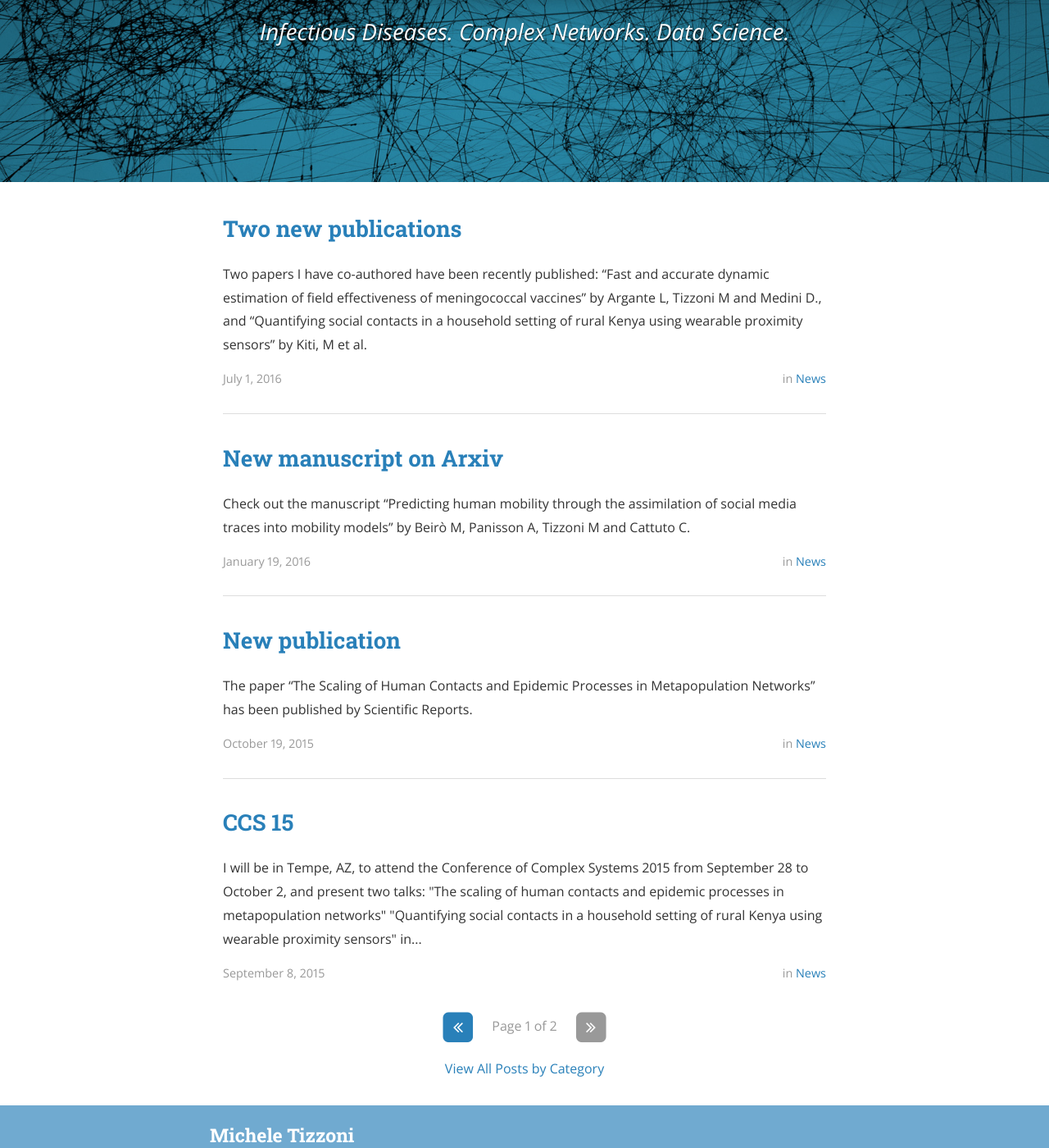
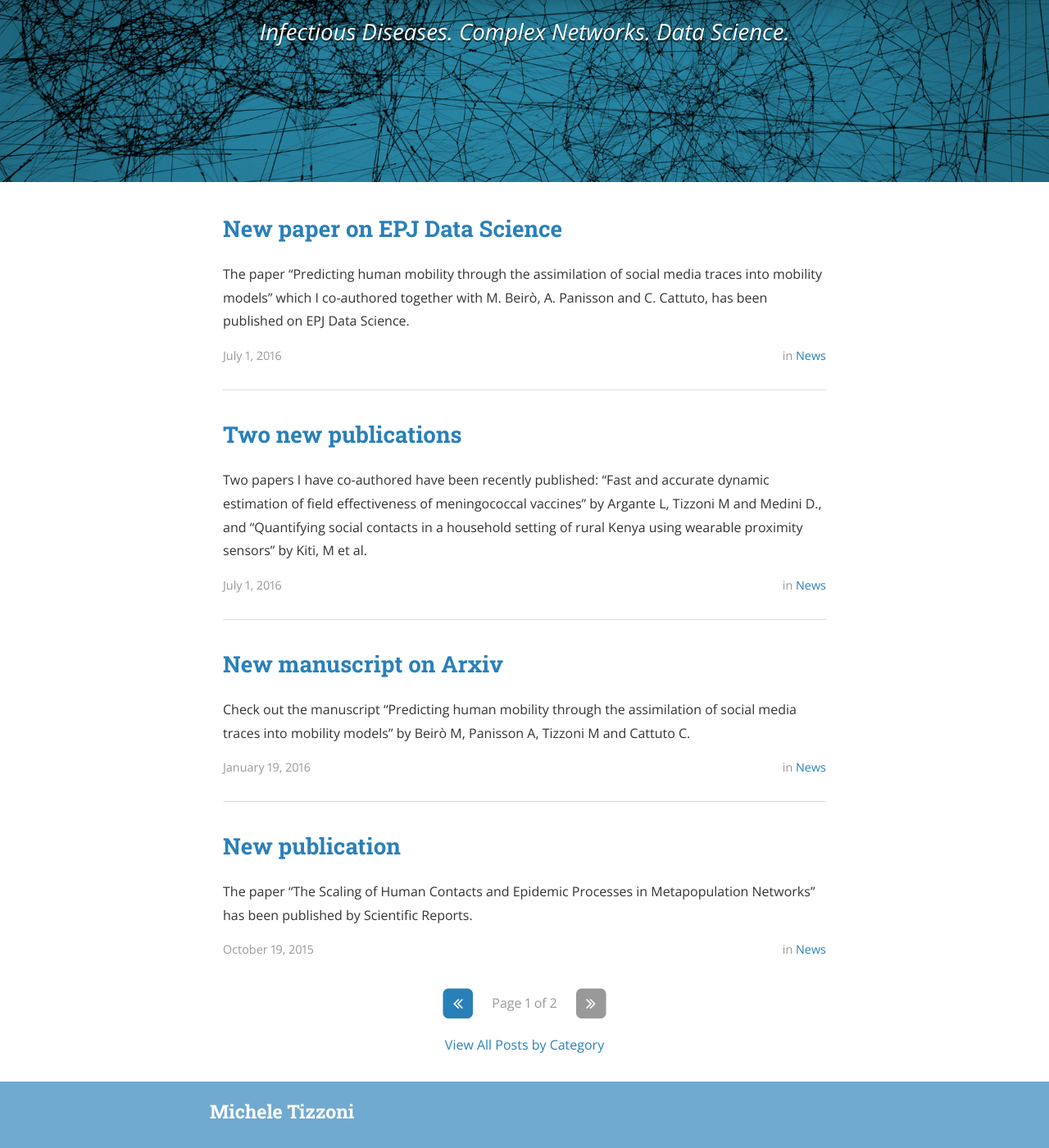
Before and after one commit to micheletizzoni/micheletizzoni.github.io, a Jekyll site: the page built from index.html, in a window 1280 px wide and 1400 px high, scrolled down 296 px. Shown: the whole window at 82% size. Built offline with Jekyll 4.4.1, drawn with Linux system fonts in a browser that asks for light colours; nearby versions of some CDN libraries; the list of posts is cut into pages by our own code; a style sheet for code colours, icons or effects is not loaded.

Commit message:
new paper out

```diff
--- /dev/null
+++ b/_posts/2016-10-25-new-paper-published.markdown
@@ -0,0 +1,11 @@
+---
+layout: post
+title:  "New paper on EPJ Data Science"
+date:  2016-07-01 10:00:00
+author: Michele Tizzoni
+categories: news
+#cover:  "assets/instacode.png"
+---
+
+The paper ["Predicting human mobility through the assimilation of social media traces into mobility models"
+](https://epjdatascience.springeropen.com/articles/10.1140/epjds/s13688-016-0092-2) which I co-authored together with M. Beirò, A. Panisson and C. Cattuto, has been published on EPJ Data Science.
```
Also changed, not shown: 3_publications.md (+2 -2 lines).
